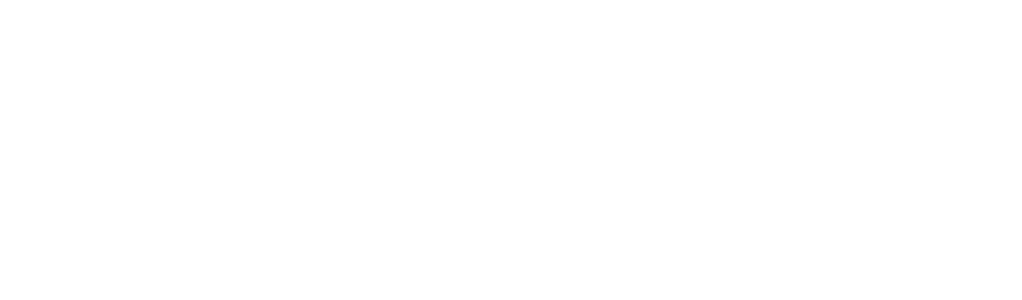
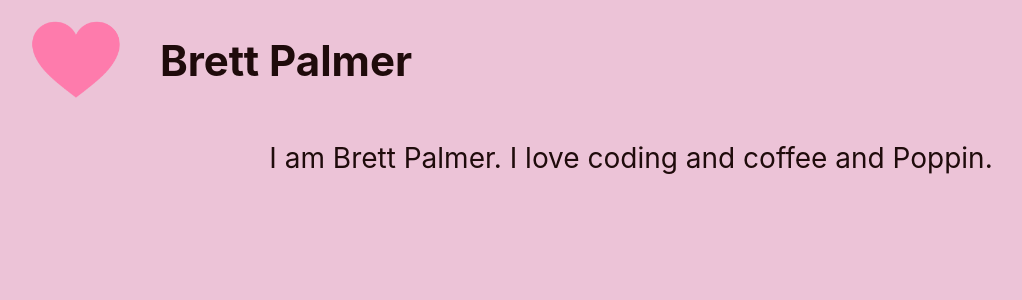
Before and after one commit to brett-j-palmer/WEBMB_Poppin, a React (Create React App) app in the folder frontend/: page /profile in a window 1280 px wide. Before the commit this address had no page. Shown: the top 300 px of the page, without its empty margins (9-1031 px from the left). Built offline with nearby package versions, Linux system fonts and the light colour scheme.

Commit message:
visual part of profile up, will add databse later

```diff
--- a/frontend/src/App.js
+++ b/frontend/src/App.js
@@ -1,4 +1,5 @@
 import React from 'react';
+import { Link } from 'react-router-dom'; // Import Link
 import logo from './logo.svg';
 import './App.css';
 import icon from './icon.svg';
@@ -10,6 +11,10 @@
       <header className="App-header">
         <img src={logo} className="App-logo" alt="logo" />
         <img src={icon} className="App-icon" alt="icon" />
+        {/* Add a Link to the profile page here */}
+        <nav>
+          <Link to="/profile" style={{ color: '#761c47', textDecoration: 'none' }}>Go to Profile</Link>
+        </nav>
         <Post text="This is some text...2" />
       </header>
     </div>
--- /dev/null
+++ b/frontend/src/ProfilePage.css
@@ -0,0 +1,42 @@
+.App {
+    background-color: #ecc3d7;
+    min-height: 100vh;
+    display: flex;
+    flex-direction: column;
+  }
+
+  .profile-page-background {
+    background-color: #ecc3d7;
+  }
+
+.profile-container {
+    background-color: #ecc3d7;
+    text-align: left;
+    display: flex;
+    flex-direction: column;
+    align-items: center;
+    justify-content: center;
+    font-size: calc(12px + 2vmin);
+    color: rgb(31, 11, 11);
+  }
+
+  .profile-header {
+    display: flex;
+    align-items: center;
+    justify-content: start;
+    width: 100%;
+  }
+
+  .profile-picture {
+    height: 80px;
+    width: 80x;
+    border-radius: 30%;
+    margin-right: 40px;
+    margin-left: 40px;
+  }
+
+  .profile-bio {
+    margin-top: 20px;
+    text-align: center;
+    width: 100%;
+  }
--- /dev/null
+++ b/frontend/src/ProfilePage.js
@@ -0,0 +1,24 @@
+import React from 'react';
+import './ProfilePage.css';
+import './App.css';
+import profilePicture from './Post/heart.png';
+
+
+function ProfilePage() {
+  const username = "Brett Palmer";
+  const bio = "I am Brett Palmer. I love coding and coffee and Poppin.";
+
+  return (
+    <div className="App">
+      <header className="profile-container">
+        <div className="profile-header">
+          <img src={profilePicture} className="profile-picture" />
+          <h2>{username}</h2>
+        </div>
+        <p className="profile-bio">{bio}</p>
+      </header>
+    </div>
+  );
+}
+
+export default ProfilePage;
--- a/frontend/src/index.js
+++ b/frontend/src/index.js
@@ -6,6 +6,7 @@
 import Register from './Register';
 import Login from './Login';
 import Post from './Post/Post';
+import ProfilePage from './ProfilePage';
 import reportWebVitals from './reportWebVitals';
 
 ReactDOM.render(
@@ -15,6 +16,7 @@
       <Route path="/login" element={<Login />} />
       <Route path="/post" element={<App />} />
       <Route path="/" element={<Register />} />
+      <Route path="/profile" element={<ProfilePage />} />
     </Routes>
   </Router>,
   document.getElementById('root')
```
